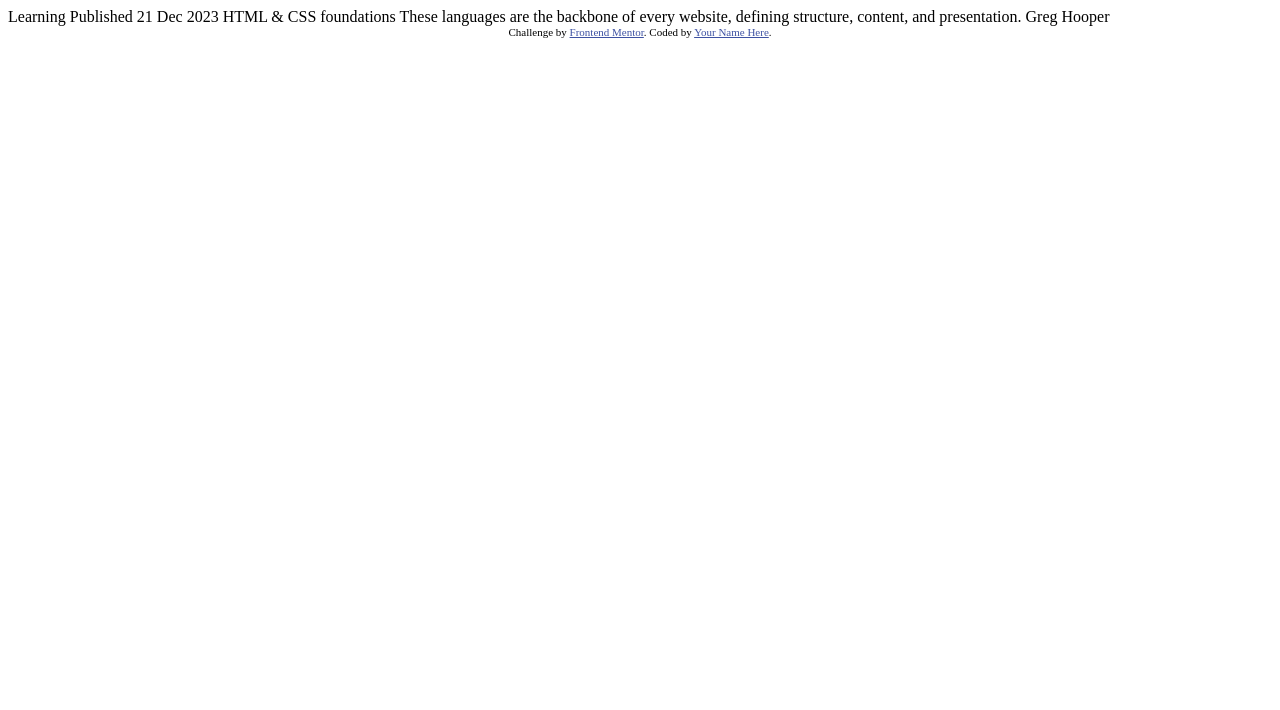
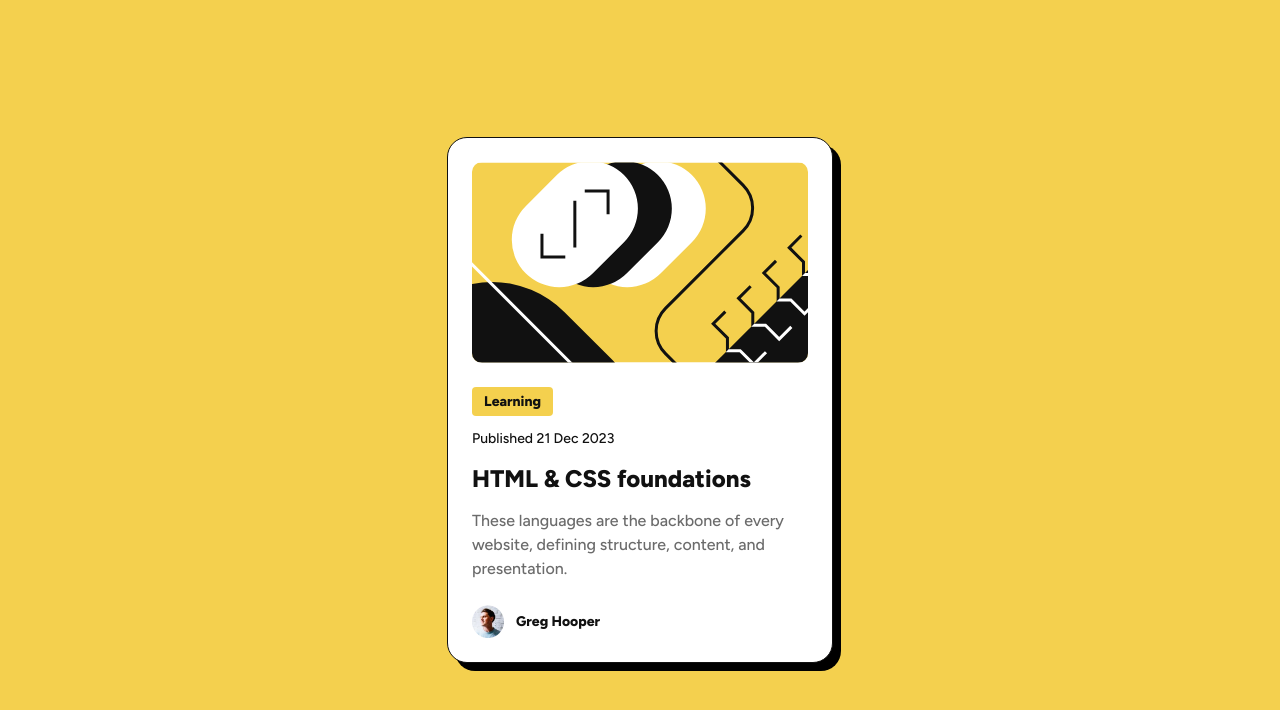
Before and after one commit to dealencardavid/blog-preview-card_frontendmentor, a plain HTML site: page index.html in a window 1280 px wide. Drawn offline with Linux system fonts and the light colour scheme.

Commit message:
solution first draft

```diff
--- a/index.html
+++ b/index.html
@@ -1,34 +1,51 @@
 <!DOCTYPE html>
 <html lang="en">
   <head>
-  <meta charset="UTF-8">
-  <meta name="viewport" content="width=device-width, initial-scale=1.0"> <!-- displays site properly based on user's device -->
+    <meta charset="UTF-8" />
+    <meta name="viewport" content="width=device-width, initial-scale=1.0" />
 
-  <link rel="icon" type="image/png" sizes="32x32" href="./assets/images/favicon-32x32.png">
+    <link
+      rel="icon"
+      type="image/png"
+      sizes="32x32"
+      href="./assets/images/favicon-32x32.png"
+    />
+    <link rel="stylesheet" href="styles.css" />
+    <link rel="preconnect" href="https://fonts.googleapis.com" />
+    <link rel="preconnect" href="https://fonts.gstatic.com" crossorigin />
+    <link
+      href="https://fonts.googleapis.com/css2?family=Figtree:ital,wght@0,300..900;1,300..900&display=swap"
+      rel="stylesheet"
+    />
 
     <title>Frontend Mentor | Blog preview card</title>
-
-  <!-- Feel free to remove these styles or customise in your own stylesheet 👍 -->
-  <style>
-    .attribution { font-size: 11px; text-align: center; }
-    .attribution a { color: hsl(228, 45%, 44%); }
-  </style>
   </head>
   <body>
-
-  Learning
-
-  Published 21 Dec 2023
-
-  HTML & CSS foundations
-
-  These languages are the backbone of every website, defining structure, content, and presentation.
-
-  Greg Hooper
-
-  <div class="attribution">
-    Challenge by <a href="https://www.frontendmentor.io?ref=challenge" target="_blank">Frontend Mentor</a>.
-    Coded by <a href="#">Your Name Here</a>.
+    <main>
+      <div class="card">
+        <img
+          class="card-img"
+          src="assets/images/illustration-article.svg"
+          alt="Blog Image"
+        />
+        <div class="card-content">
+          <div class="card-tag"><p>Learning</p></div>
+          <p class="card-date">Published 21 Dec 2023</p>
+          <h1 class="card-title">HTML & CSS foundations</h1>
+          <p class="card-description">
+            These languages are the backbone of every website, defining
+            structure, content, and presentation.
+          </p>
         </div>
+        <div class="card-author">
+          <img
+            class="author-avatar"
+            alt="Auhor profile image"
+            src="assets/images/image-avatar.webp"
+          />
+          <p class="author-name">Greg Hooper</p>
+        </div>
+      </div>
+    </main>
   </body>
 </html>
--- /dev/null
+++ b/styles.css
@@ -0,0 +1,128 @@
+:root {
+  --yellow: #f4d04e;
+  --gray-950: #111111;
+  --gray-500: #6b6b6b;
+  --white: #fff;
+
+  --spacing-300: 24px;
+  --spacing-200: 16px;
+  --spacing-150: 12px;
+  --spacing-100: 8px;
+  --spacing-50: 4px;
+}
+
+* {
+  margin: 0;
+  padding: 0;
+  box-sizing: border-box;
+}
+
+body {
+  background-color: var(--yellow);
+  font-size: 14px;
+  font-family: "Figtree";
+}
+
+main {
+  height: 100dvh;
+  display: flex;
+  flex-direction: column;
+  justify-content: center;
+  align-items: center;
+}
+
+.card {
+  background-color: white;
+  border-radius: 20px;
+  padding: var(--spacing-300);
+  display: flex;
+  flex-direction: column;
+  gap: var(--spacing-300);
+  border: 1px solid var(--gray-950);
+  box-shadow: 8px 8px 0px 0px #000;
+}
+
+.card-img {
+  width: 336px;
+  border-radius: 10px;
+}
+
+.card-content {
+  width: 336px;
+  display: flex;
+  flex-direction: column;
+  gap: var(--spacing-150);
+}
+
+.card-tag {
+  width: fit-content;
+  background-color: var(--yellow);
+  border-radius: var(--spacing-50);
+  padding: var(--spacing-50) var(--spacing-150);
+  font-family: inherit;
+  color: var(--gray-950);
+  font-size: inherit;
+  font-style: normal;
+  font-weight: 800;
+  line-height: 150%;
+}
+
+.card-date {
+  color: var(--gray-950);
+  font-family: inherit;
+  font-style: normal;
+  font-weight: 500;
+  line-height: 150%;
+}
+
+.card-title {
+  color: var(--gray-950);
+  font-family: inherit;
+  font-size: var(--spacing-300);
+  font-weight: 800;
+  font-style: normal;
+  line-height: 150%;
+  transition: color 0.125s ease-out;
+}
+
+.card-description {
+  color: var(--gray-500);
+  font-family: inherit;
+  font-size: var(--spacing-200);
+  font-weight: 500;
+  font-style: normal;
+  line-height: 150%;
+}
+
+.card-author {
+  display: flex;
+  gap: var(--spacing-150);
+  align-items: center;
+}
+
+.author-avatar {
+  width: 32px;
+}
+
+.author-name {
+  color: var(--gray-950);
+  font-family: inherit;
+  font-size: inherit;
+  font-weight: 800;
+  font-style: normal;
+  line-height: 150%;
+}
+
+/* ================ */
+/* Interactions */
+/* ================ */
+
+.card:hover {
+  cursor: pointer;
+}
+
+.card:hover .card-title,
+.card:active .card-title,
+.card:focus .card-title {
+  color: var(--yellow);
+}
```
Also changed, not shown: solution-screenshot.png (added), 3 other files. Lines whose indentation alone changed are shown as unchanged.
